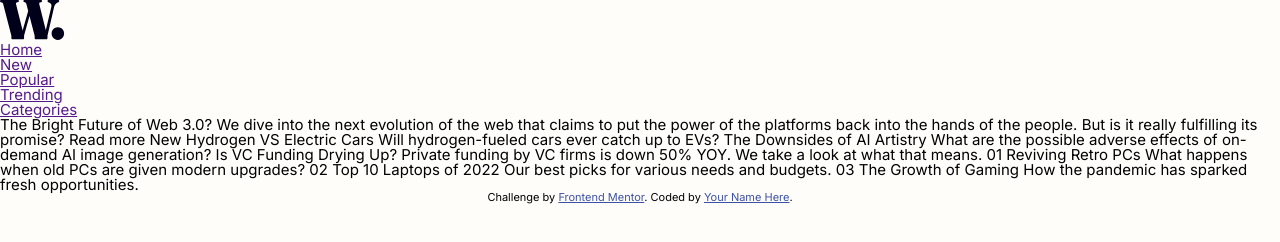
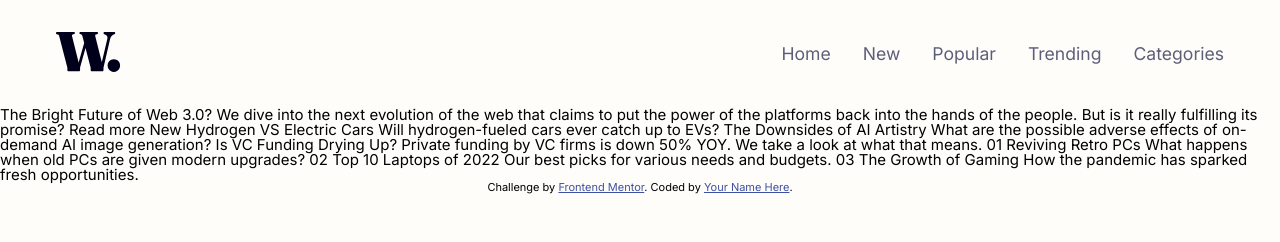
Before and after one commit to NicolasArfel/news-landing-page, a website: page index.html in a window 1280 px wide. Drawn offline with Linux system fonts and the light colour scheme.

Commit message:
navbar for desktop

```diff
--- a/index.html
+++ b/index.html
@@ -13,13 +13,14 @@
     />
     <link rel="stylesheet" href="./styles/reset.css" />
     <link rel="stylesheet" href="./styles/styles.css" />
+    <link rel="stylesheet" href="./styles/navbar.css" />
 
     <title>News homepage</title>
   </head>
   <body>
     <header>
       <nav>
-        <a><img src="./assets/images/logo.svg" /></a>
+        <a><img class="logo" src="./assets/images/logo.svg" /></a>
         <div>
           <ul>
             <li><a href="">Home</a></li>
@@ -28,6 +29,9 @@
             <li><a href="">Trending</a></li>
             <li><a href="">Categories</a></li>
           </ul>
+        </div>
+        <div class="burger">
+          <img src="./assets/images/icon-menu.svg" alt="" />
         </div>
       </nav>
     </header>
--- /dev/null
+++ b/styles/navbar.css
@@ -0,0 +1,47 @@
+nav {
+  display: flex;
+  position: relative;
+  width: 100%;
+  align-items: center;
+  justify-content: space-between;
+  max-width: 1200px;
+  margin: auto;
+}
+
+nav a {
+  text-decoration: none;
+  color: var(--dark-grayish-blue);
+  font-size: 1.1rem;
+}
+
+.logo {
+  padding: 1rem;
+}
+
+nav ul {
+  display: none;
+}
+
+.burger {
+  position: absolute;
+  top: 30px;
+  right: 20px;
+}
+
+@media screen and (min-width: 900px) {
+  nav ul {
+    display: flex;
+  }
+
+  .logo {
+    padding: 2rem 1rem;
+  }
+
+  nav li {
+    margin: 1rem;
+  }
+
+  .burger {
+    display: none;
+  }
+}
--- a/styles/styles.css
+++ b/styles/styles.css
@@ -13,6 +13,7 @@ body {
   font-size: 15px;
   font-family: 'Inter', sans-serif;
   background-color: var(--off-white);
+  width: 100%;
 }
 
 .attribution {
```
